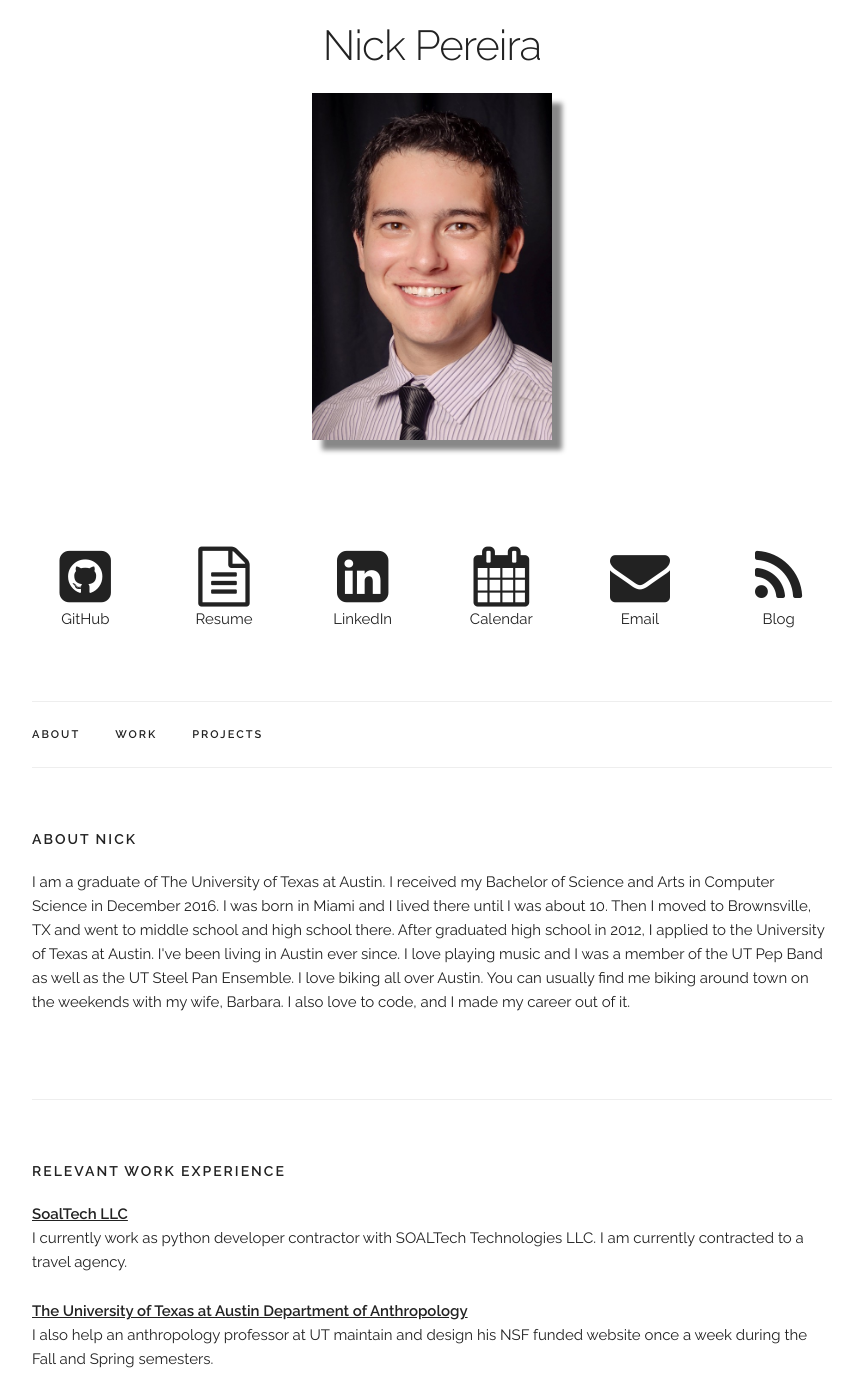
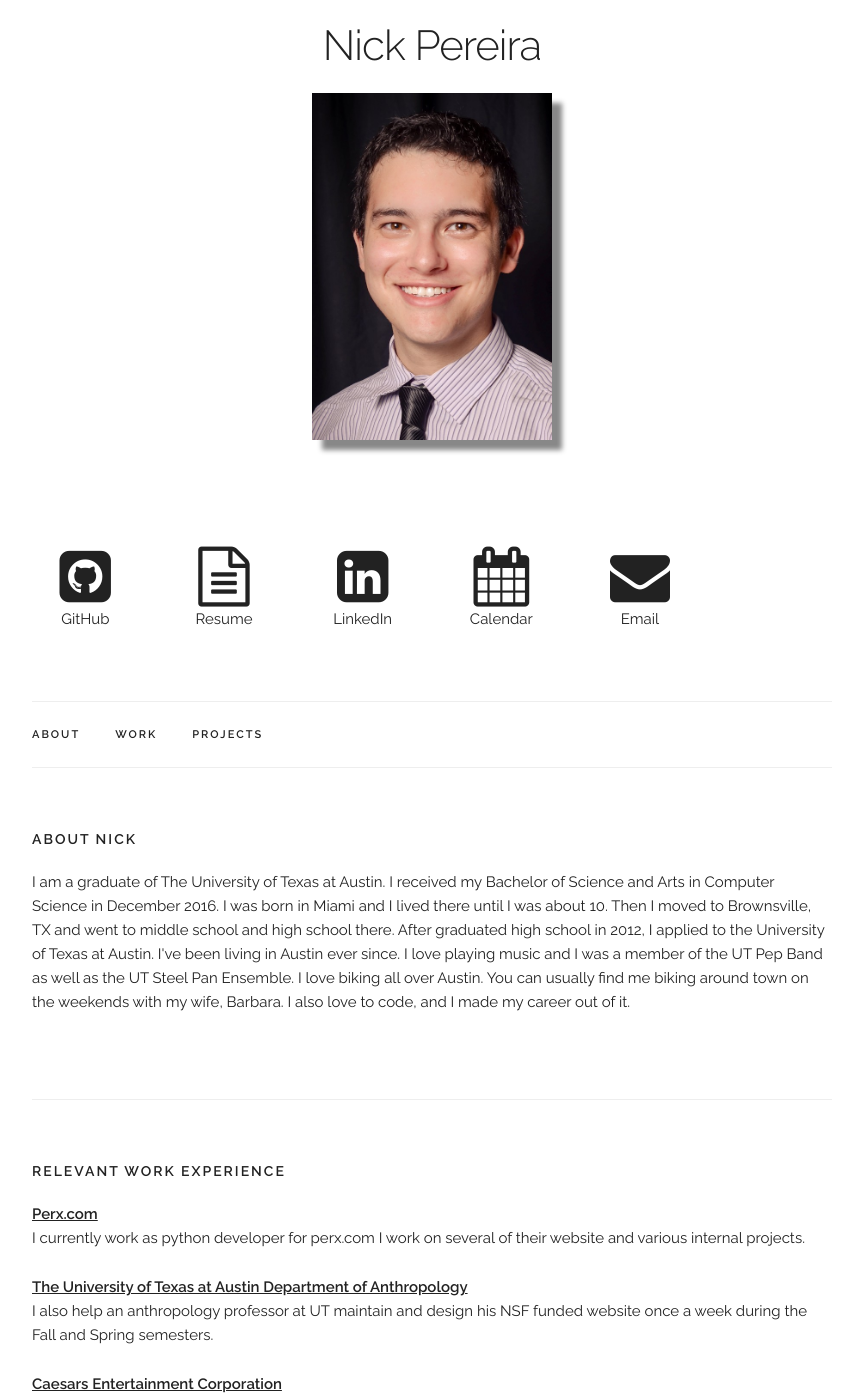
Before and after one commit to PresidentNick/presidentnick.github.io, a Jekyll site: the page index.html, which Jekyll copies as it is, in a window 1280 px wide and 1400 px high. Shown: the whole window, without its empty margins (208-1064 px from the left). Built offline with Jekyll 4.4.1, drawn with Linux system fonts in a browser that asks for light colours; nearby versions of some CDN libraries; comment, search, counter and statistics services are not loaded.

Commit message:
Update index.html

```diff
--- a/index.html
+++ b/index.html
@@ -99,10 +99,6 @@
 //-->
 </script><noscript>Sorry, you need Javascript on to email me.</noscript>
         </div>
-        <div class="two columns value-prop">
-          <a href="/blog" style="color: inherit;"><i class="fa fa-rss fa-4x"></i></a>
-          <br>Blog
-        </div>
       </div>
     </section>
 
@@ -140,8 +136,8 @@
     </div>
     <div class="docs-section" id="work">
       <h6 class="docs-header">Relevant work experience</h6>
-      <b><u>SoalTech LLC</u></b>
-      <p>I currently work as python developer contractor with SOALTech Technologies LLC. I am currently contracted to a travel agency.</p>
+      <b><u>Perx.com</u></b>
+      <p>I currently work as python developer for perx.com I work on several of their website and various internal projects.</p>
       <b><u>The University of Texas at Austin Department of Anthropology</u></b>
       <p>I also help an anthropology professor at UT maintain and design
       his NSF funded website once a week during the Fall and Spring semesters. <!-- I've written code that automates the display page of dissertations. Users of the site submit
```
